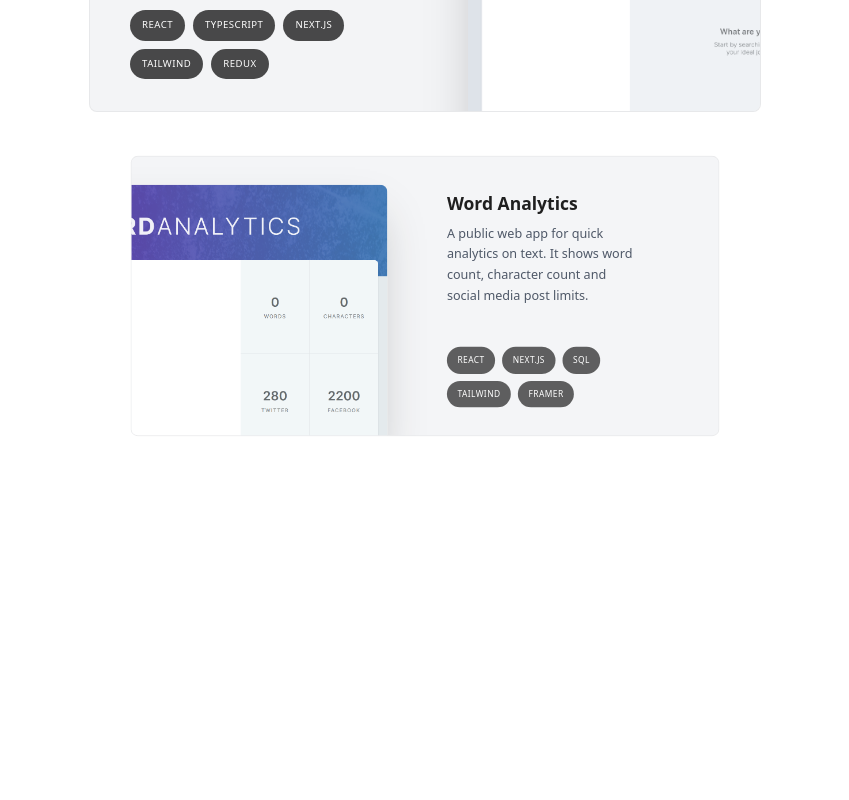
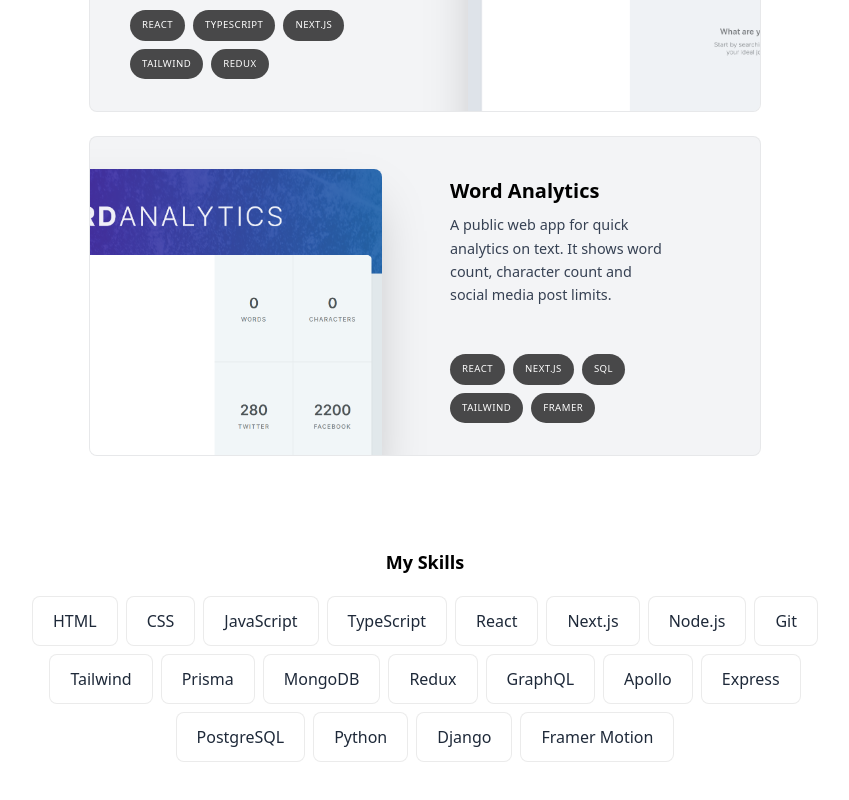
Before and after one commit to Ziaulhuq/ziaul_portfolio, a Next.js app: page / in a window 1280 px wide. Shown: the part 1525-2325 px from the top of the page, without its empty margins (215-1064 px from the left). Before the commit the page ends 1981 px from the top, so only its background shows below. Built offline with nearby package versions, Linux system fonts and the light colour scheme.

Commit message:
adding skills content

```diff
--- a/app/page.tsx
+++ b/app/page.tsx
@@ -2,6 +2,8 @@ import About from "@/components/about";
 import Intro from "@/components/intro";
 import Projects from "@/components/projects";
 import SectionDivider from "@/components/section-divider";
+import Skill from "@/components/skills";
+import Skills from "@/components/skills";
 
 export default function Home() {
   return (
@@ -10,6 +12,7 @@ export default function Home() {
       <SectionDivider />
       <About />
       <Projects />
+      <Skill />
     </div>
   );
 }
--- a/components/projects.tsx
+++ b/components/projects.tsx
@@ -5,7 +5,7 @@ import ProjectList from "./project-list";
 
 const Projects = () => {
   return (
-    <section id="projects" className="mt-4 scroll-mt-20">
+    <section id="projects" className="mt-4 scroll-mt-20 mb-16">
       <SectionHeadings>My Projects</SectionHeadings>
       {projectsData.map((project, Index) => (
         <React.Fragment key={Index}>
--- /dev/null
+++ b/components/skills.tsx
@@ -0,0 +1,23 @@
+import React from "react";
+import SectionHeadings from "./sectionheading";
+import { skillsData } from "@/lib/data";
+
+const Skill = () => {
+  return (
+    <div className="max-w-[52rem] text-center mb-28 scroll-mt-28">
+      <SectionHeadings>My Skills</SectionHeadings>
+      <ul className="flex flex-wrap justify-center gap-2">
+        {skillsData.map((skill, index) => (
+          <li
+            key={index}
+            className="rounded-lg px-5 py-3 border border-black/[0.08] bg-white text-gray-800"
+          >
+            {skill}
+          </li>
+        ))}
+      </ul>
+    </div>
+  );
+};
+
+export default Skill;
```
